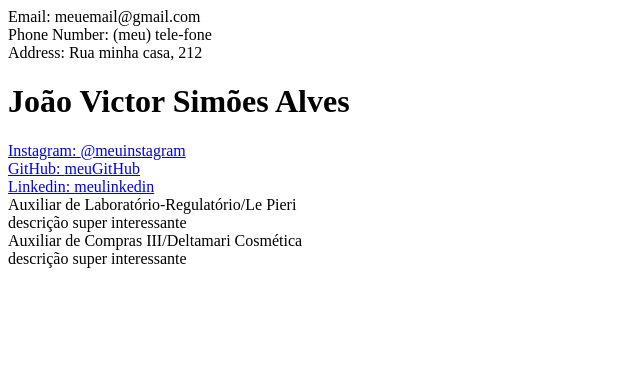
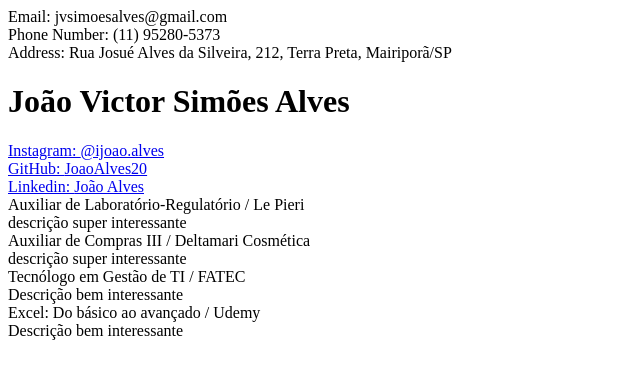
Before and after one commit to JoaoAlves20/site-cv, a React (Create React App) app: page / in a window 1280 px wide. Shown: the top 378 px of the page, without its empty margins (0-640 px from the left). Built offline with nearby package versions, Linux system fonts and the light colour scheme.

Commit message:
feat: created layout component

```diff
--- a/src/App.jsx
+++ b/src/App.jsx
@@ -1,27 +1,9 @@
-import Header from './components/Header'
-import BodyInfo from './components/bodyInfo'
-
-import { infoEnterprise } from './mocks/infoEnterprise'
+import Layout from './components/Layout'
 
 export default function App() {
   return (
     <>
-      <Header
-        email="meuemail@gmail.com"
-        phoneNumber="(meu) tele-fone"
-        address="Rua minha casa, 212"
-        instagram="@meuinstagram"
-        github="meuGitHub"
-        linkedin="meulinkedin"
-      />
-
-      {infoEnterprise.map(info => {
-        return <BodyInfo
-          position={info.position}
-          enterprise={info.enterprise}
-          description={info.description}
-        />
-      })}
+      <Layout />
     </>
   )
 }
--- a/src/components/Header/index.jsx
+++ b/src/components/Header/index.jsx
@@ -7,7 +7,7 @@ export default function Header(props) {
                 <span>Address: {props.address}</span>
             </div>
 
-            <h1>João Victor Simões Alves</h1>
+            <h1>{props.name}</h1>
 
             <div className="social-media">
                 <a href="/">Instagram: {props.instagram}</a><br />
--- /dev/null
+++ b/src/components/Layout/index.jsx
@@ -0,0 +1,42 @@
+import Header from '../Header'
+import BodyInfo from '../bodyInfo'
+
+import { infoEnterprise } from '../../mocks/infoEnterprise'
+import { infoSchool } from '../../mocks/infoSchool'
+import { morePersonalInfo } from '../../mocks/morePersonalInfo'
+
+export default function Layout() {
+  const {
+    address, firstName, lastName
+  } = morePersonalInfo
+
+  return (
+      <>
+        <Header
+          email={morePersonalInfo.email}
+          phoneNumber={morePersonalInfo.phoneNumber}
+          address={`${address.road}, ${address.number}, ${address.neighborhood}, ${address.city}`}
+          instagram={morePersonalInfo.instagram}
+          github={morePersonalInfo.github}
+          linkedin={morePersonalInfo.linkedin}
+          name={`${firstName} ${lastName}`}
+        />
+
+        {infoEnterprise.map(info => {
+          return <BodyInfo
+            position={info.position}
+            organ={info.enterprise}
+            description={info.description}
+          />
+        })}
+
+        {infoSchool.map(info => {
+          return <BodyInfo
+            position={info.position}
+            organ={info.school}
+            description={info.description}
+          />
+        })}
+      </>
+  )
+}
--- a/src/components/bodyInfo/index.jsx
+++ b/src/components/bodyInfo/index.jsx
@@ -2,7 +2,7 @@ export default function BodyInfo(props) {
     return (
         <div>
             <div className="title-time">
-                <span>{props.position}/{props.enterprise}</span><br />
+                <span>{props.position} / {props.organ}</span><br />
                 <span>{props.description}</span>
             </div>
         </div>
--- /dev/null
+++ b/src/mocks/infoSchool.js
@@ -0,0 +1,14 @@
+export const infoSchool = [
+    {
+        id: 1,
+        school: 'FATEC',
+        position: 'Tecnólogo em Gestão de TI',
+        description: 'Descrição bem interessante'
+    },
+    {
+        id: 2,
+        school: 'Udemy',
+        position: 'Excel: Do básico ao avançado',
+        description: 'Descrição bem interessante'
+    },
+]
--- /dev/null
+++ b/src/mocks/morePersonalInfo.js
@@ -0,0 +1,16 @@
+export const morePersonalInfo = {
+    firstName: 'João Victor',
+    lastName: 'Simões Alves',
+    age: 22,
+    email: 'jvsimoesalves@gmail.com',
+    phoneNumber: '(11) 95280-5373',
+    address: {
+        road: 'Rua Josué Alves da Silveira',
+        number: 212,
+        neighborhood: 'Terra Preta',
+        city: 'Mairiporã/SP'
+    },
+    instagram: '@ijoao.alves',
+    github: 'JoaoAlves20',
+    linkedin: 'João Alves'
+}
```
